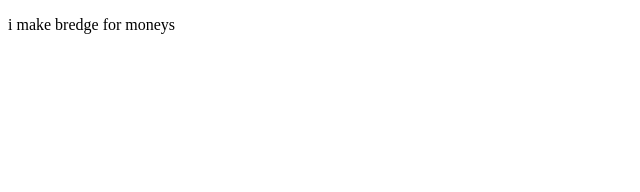
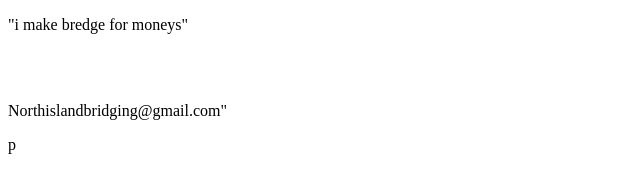
Before and after one commit to Hunter-was/NorthIslandBridgingco, a plain HTML site: page index.html in a window 1280 px wide. Shown: the whole page, without its empty margins (0-640 px from the left). Drawn offline with Linux system fonts and the light colour scheme.

Commit message:
Update index.html

```diff
--- a/index.html
+++ b/index.html
@@ -1,4 +1,7 @@
 <!DOCTYPE html>
 <body>
-<p color="black">i make bredge for moneys</p>
+<p color="black">"i make bredge for moneys"</p>
+  <br>
+  <br>
+<p color="red">Northislandbridging@gmail.com"</p>p
 </body>
```
